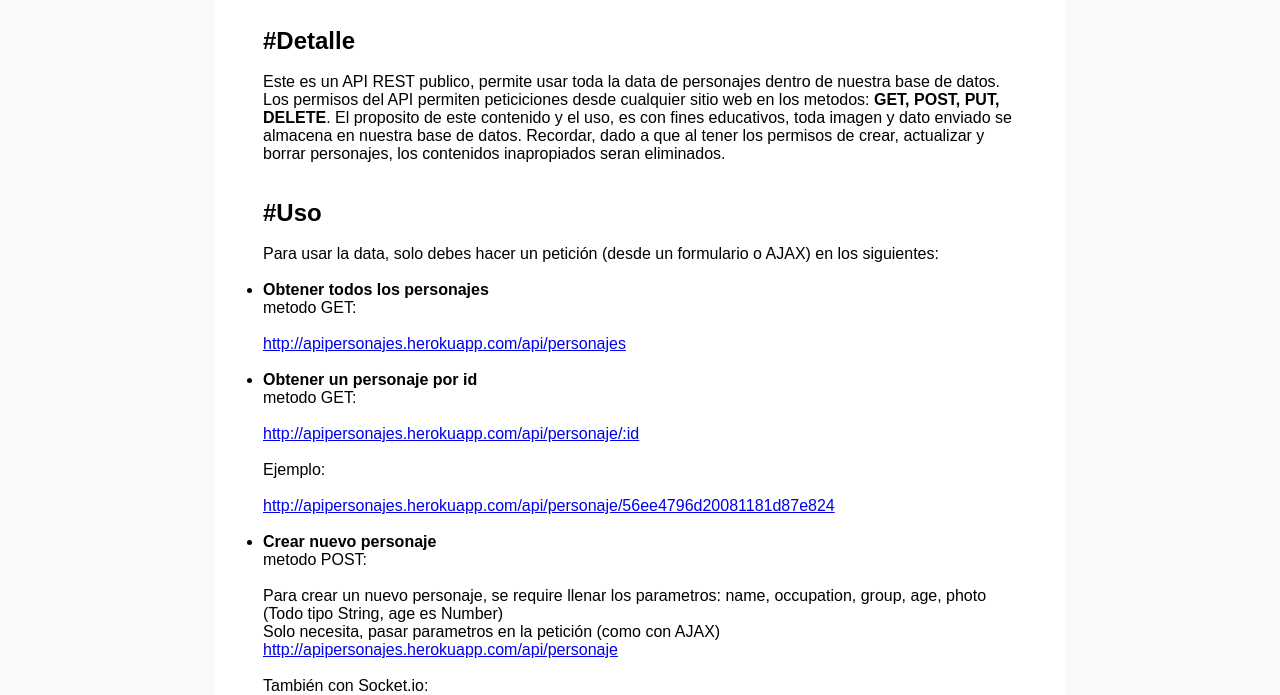
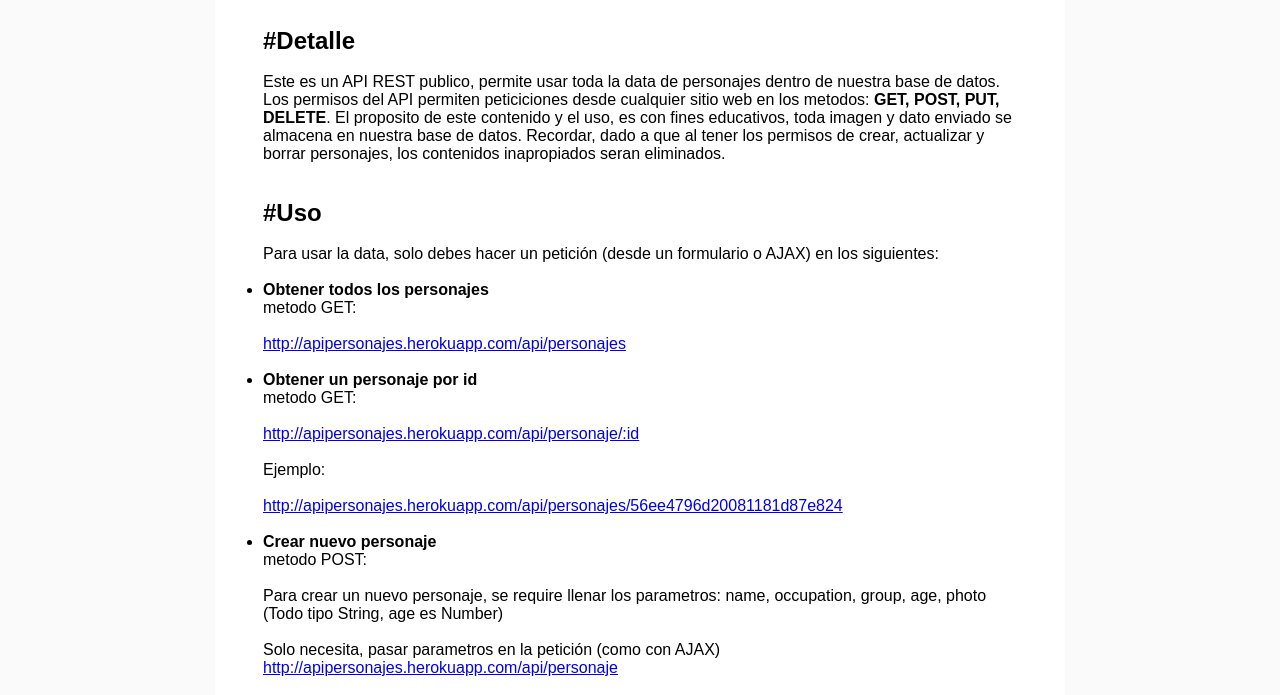
Before and after one commit to joelengt/apipersonajespublic, a plain HTML site: page public/doc.html in a window 1280 px wide. Shown: the part 212-907 px from the top of the page. Drawn offline with nearby package versions, Linux system fonts and the light colour scheme.

Commit message:
Documentacion corregida

```diff
--- a/public/doc.html
+++ b/public/doc.html
@@ -82,7 +82,7 @@
 
 						<br>
 
-						<a href="http://apipersonajes.herokuapp.com/api/personaje/56ee4796d20081181d87e824">http://apipersonajes.herokuapp.com/api/personaje/56ee4796d20081181d87e824</a>
+						<a href="http://apipersonajes.herokuapp.com/api/personajes/56ee4796d20081181d87e824">http://apipersonajes.herokuapp.com/api/personajes/56ee4796d20081181d87e824</a>
 					</li>
 
 					<br>
@@ -95,16 +95,19 @@
 						<p>
 							Para crear un nuevo personaje, se require llenar los parametros: name, occupation, group, age, photo (Todo tipo String, age es Number)
 						</p>
+
+						<br>
+
 						<p>Solo necesita, pasar parametros en la petición (como con AJAX)</p>
-						<a href="http://apipersonajes.herokuapp.com/api/personaje">http://apipersonajes.herokuapp.com/api/personaje</a>
+						<a href="#">http://apipersonajes.herokuapp.com/api/personaje</a>
 
 						<br>
 						<br>
 
-						<p>También con Socket.io:</p>
-						<p>Requerir en el html jquery, socket.io</p>
+						<p>También por canal de Socket.io:</p>
+						<p>Requerir en el html: jquery, socket.io</p>
 
-						<p>Colocar el js en emit, on mediante el canal: 'new personaje'</p>
+						<p>Colocar el js en emit, on mediante el canal: <strong>'new personaje'</strong></p>
 
 						<br>
 
```
